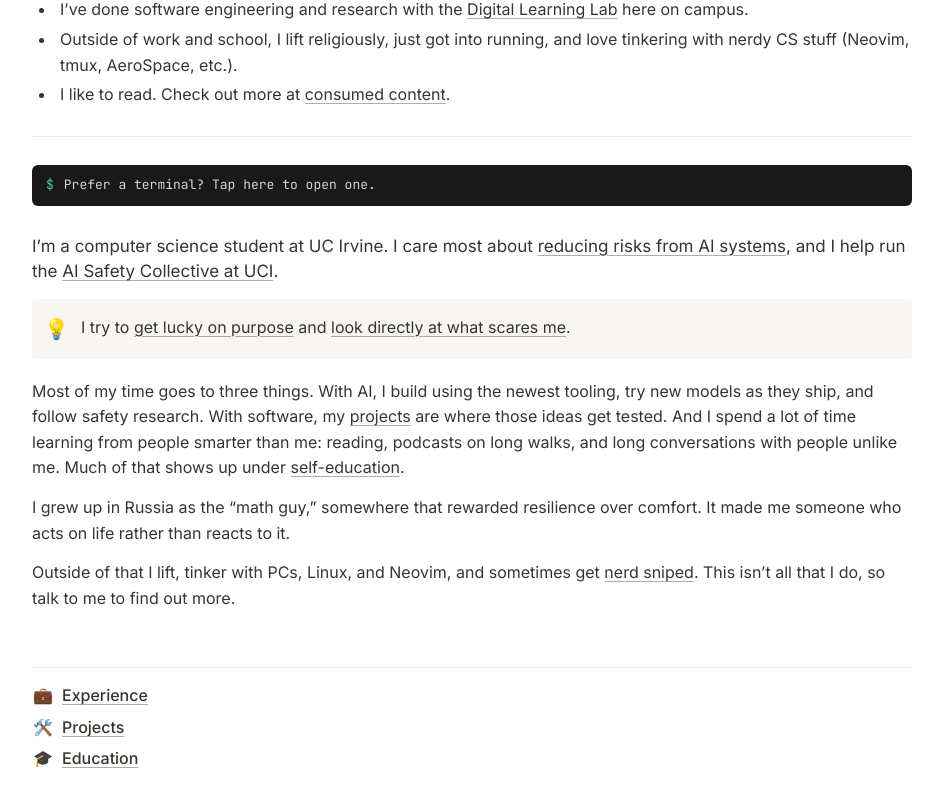
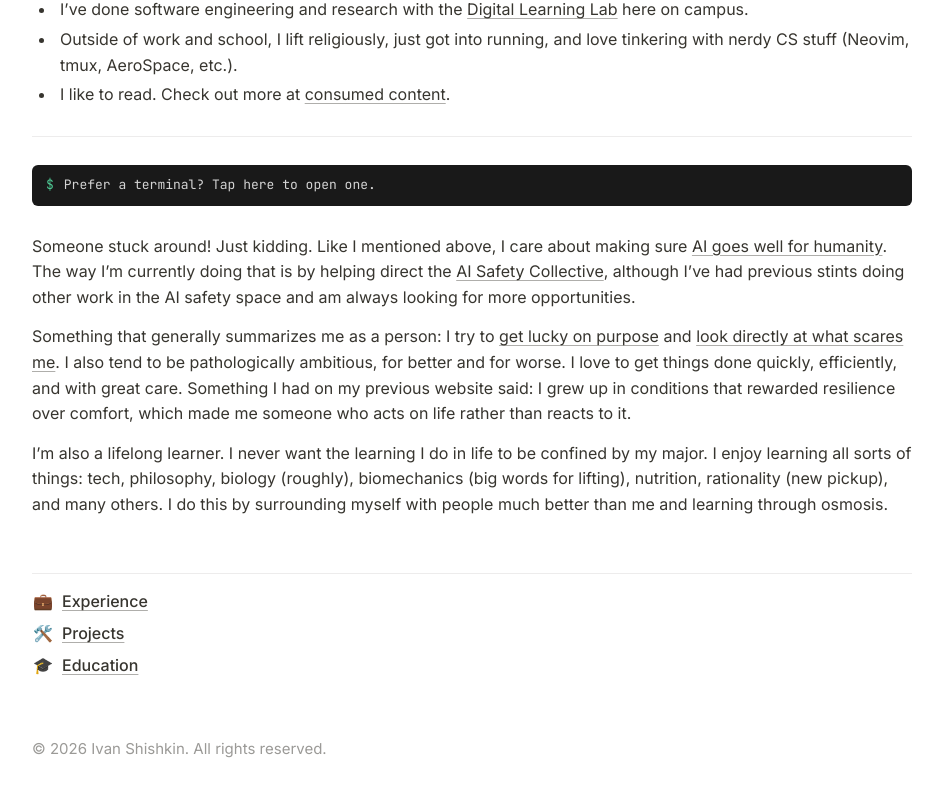
Before and after one commit to Ivan-Shishkin-Dev/Personal_Portfolio_3, a Next.js app: page / in a window 1280 px wide. Shown: the part 491-1298 px from the top of the page, without its empty margins (168-1111 px from the left). Built offline with nearby package versions, Linux system fonts and the light colour scheme.

Commit message:
Rewrite home bio below the terminal hint
Replace the old lede, callout and three paragraphs with a longer first-person bio: AI safety work, the get-lucky/look-at-what-scares-me motto, and lifelong learning. Drop the now-unused callout and lede styles.

```diff
--- a/app/globals.css
+++ b/app/globals.css
@@ -358,18 +358,6 @@ code {
 .tldr li::marker { color: var(--ink); }
 .home-text p { text-wrap: pretty; }
 .home-text p:last-child { margin-bottom: 0; }
-.home-text .home-lede { font-size: 1.0625rem; line-height: 1.5; }
-
-.callout {
-  display: flex;
-  gap: 12px;
-  margin: 4px 0 20px;
-  padding: 16px 16px 16px 12px;
-  border-radius: 4px;
-  background: var(--paper);
-}
-.callout-icon { flex: none; font-size: 1.25rem; line-height: 1.4; }
-.callout p { margin: 0; }
 
 /* ── Page head ──────────────────────────────── */
 .section-head { margin: clamp(32px, 7vh, 72px) 0 28px; }
--- a/app/page.tsx
+++ b/app/page.tsx
@@ -76,19 +76,19 @@ export default function Home() {
           <TerminalButton variant="hint" />
 
           <div className="home-text">
-            <p className="home-lede">
-              I&rsquo;m a computer science student at UC Irvine. I care most
-              about{" "}
+            <p>
+              Someone stuck around! Just kidding. Like I mentioned above, I care
+              about making sure{" "}
               <Ext href="https://80000hours.org/problem-profiles/artificial-intelligence/">
-                reducing risks from AI systems
+                AI goes well for humanity
               </Ext>
-              , and I help run the{" "}
-              <Ext href="https://aisafetyuci.org/team">AI Safety Collective at UCI</Ext>.
+              . The way I&rsquo;m currently doing that is by helping direct the{" "}
+              <Ext href="https://aisafetyuci.org/team">AI Safety Collective</Ext>,
+              although I&rsquo;ve had previous stints doing other work in the AI
+              safety space and am always looking for more opportunities.
             </p>
-            <aside className="callout">
-              <span className="callout-icon" aria-hidden="true">💡</span>
             <p>
-                I try to{" "}
+              Something that generally summarizes me as a person: I try to{" "}
               <Ext href="https://usefulfictions.substack.com/p/how-to-increase-your-surface-area">
                 get lucky on purpose
               </Ext>{" "}
@@ -96,28 +96,19 @@ export default function Home() {
               <Ext href="https://www.benkuhn.net/abyss/">
                 look directly at what scares me
               </Ext>
-                .
-              </p>
-            </aside>
-            <p>
-              Most of my time goes to three things. With AI, I build using the
-              newest tooling, try new models as they ship, and follow safety
-              research. With software, my{" "}
-              <Link href="/projects">projects</Link> are where those ideas get
-              tested. And I spend a lot of time learning from people smarter
-              than me: reading, podcasts on long walks, and long conversations
-              with people unlike me. Much of that shows up under{" "}
-              <Link href="/education#self-education">self-education</Link>.
+              . I also tend to be pathologically ambitious, for better and for
+              worse. I love to get things done quickly, efficiently, and with
+              great care. Something I had on my previous website said: I grew up
+              in conditions that rewarded resilience over comfort, which made me
+              someone who acts on life rather than reacts to it.
             </p>
             <p>
-              I grew up in Russia as the &ldquo;math guy,&rdquo; somewhere that
-              rewarded resilience over comfort. It made me someone who acts on
-              life rather than reacts to it.
-            </p>
-            <p>
-              Outside of that I lift, tinker with PCs, Linux, and Neovim, and
-              sometimes get <Ext href="https://xkcd.com/356/">nerd sniped</Ext>.
-              This isn&rsquo;t all that I do, so talk to me to find out more.
+              I&rsquo;m also a lifelong learner. I never want the learning I do
+              in life to be confined by my major. I enjoy learning all sorts of
+              things: tech, philosophy, biology (roughly), biomechanics (big
+              words for lifting), nutrition, rationality (new pickup), and many
+              others. I do this by surrounding myself with people much better
+              than me and learning through osmosis.
             </p>
           </div>
 
```
Lines whose indentation alone changed are shown as unchanged.
